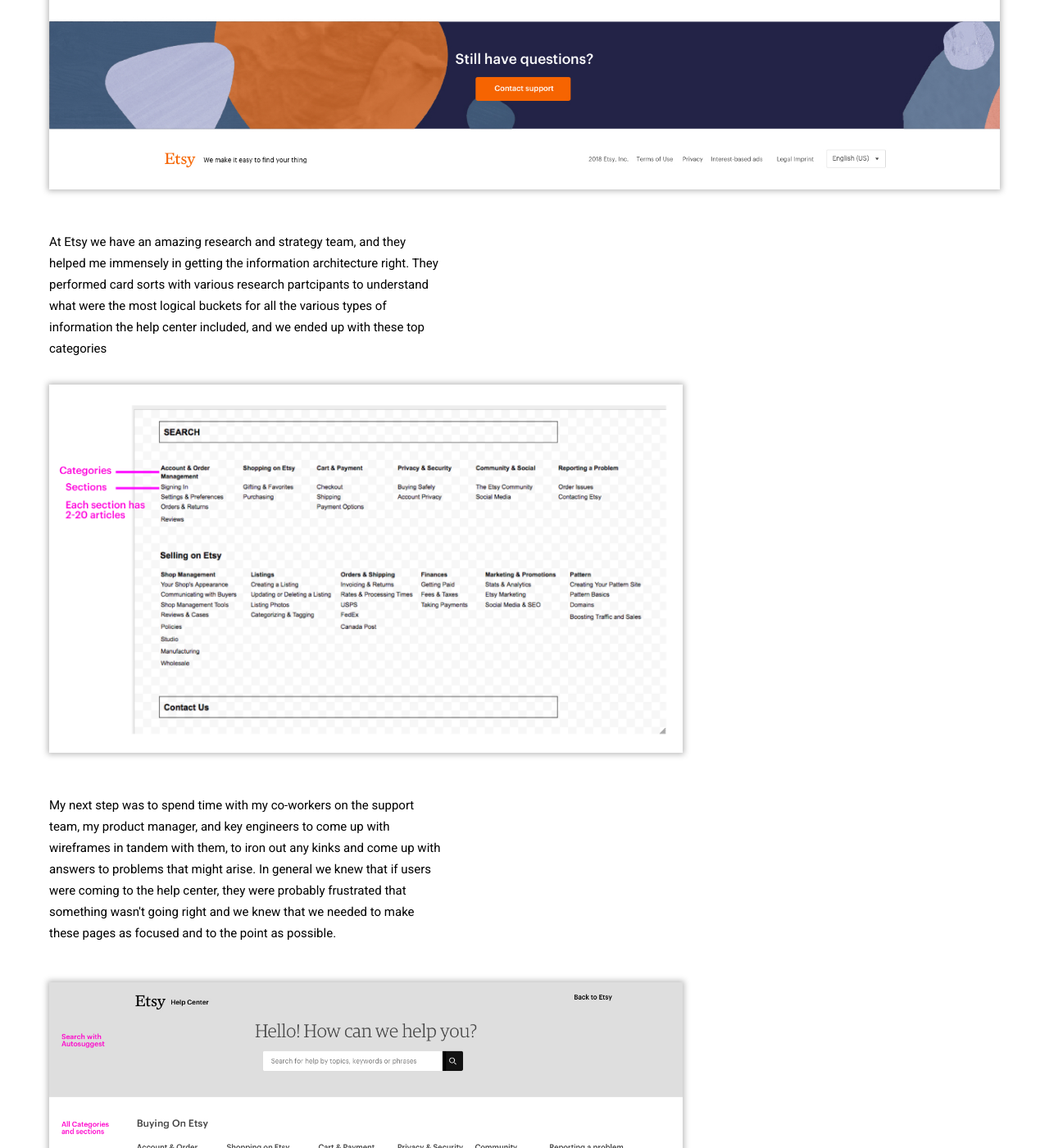
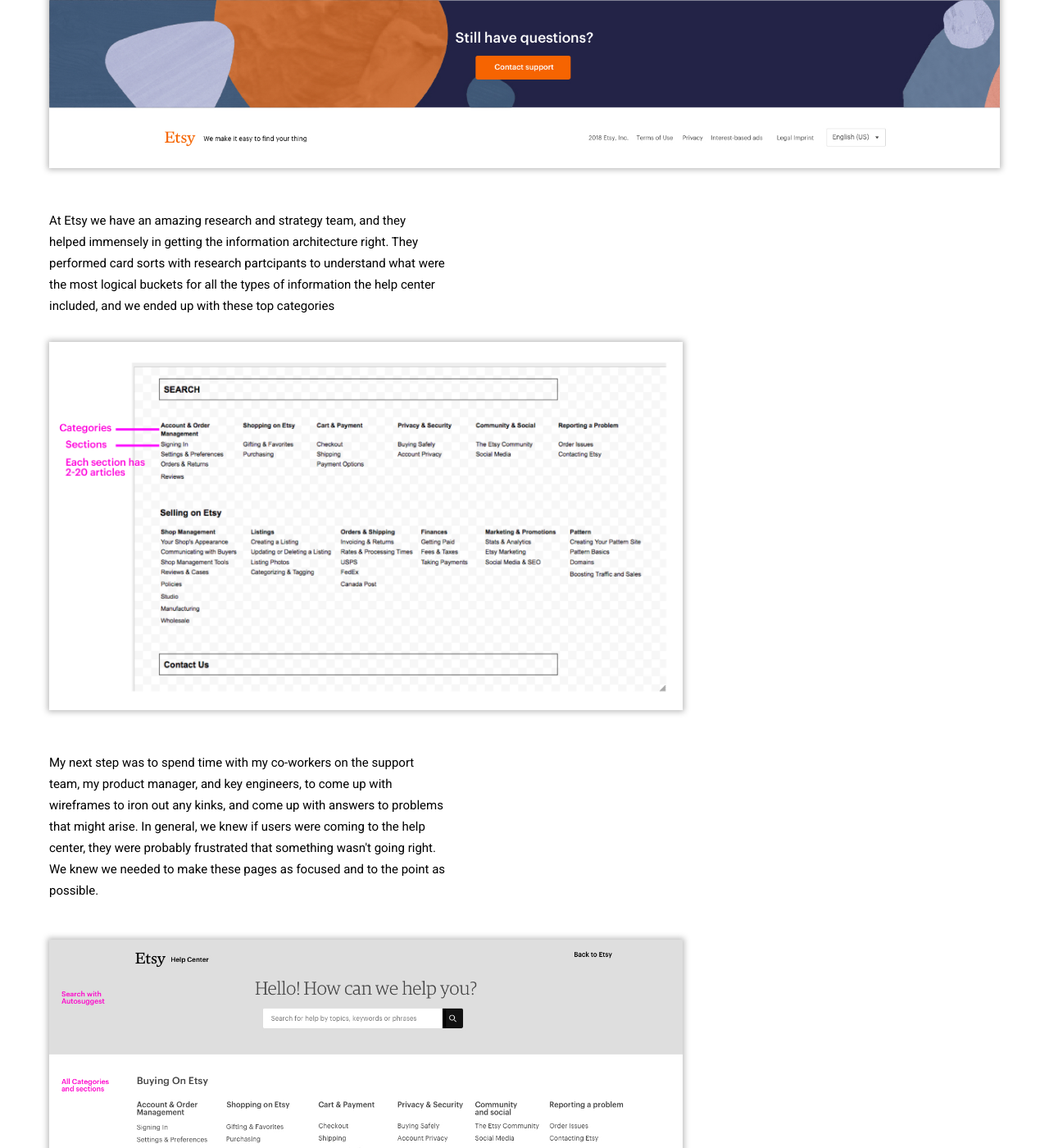
Before and after one commit to derrellwilliams/portfolio_v7, a Jekyll site: the page built from help_center.html, in a window 1280 px wide and 1400 px high, scrolled down 1250 px. Shown: the whole window at 82% size. Built offline with Jekyll 4.4.1, drawn with Linux system fonts in a browser that asks for light colours; comment, search, counter and statistics services are not loaded; some of the changed text lies outside the part shown.

Commit message:
copyedits

```diff
--- a/assorted.html
+++ b/assorted.html
@@ -12,7 +12,7 @@
           </div>
         </div>
       <div class="pt2">
-        <p>Beyond my full time jobs, I'm always working on some sort of personal side projects. For the past 6 months I have been volunteering for the Utah Avalanche Center. As an avid backcountry skier, I use their product daily during the winter months, and having an opportunity to work on a complete redesign for the 2018/2019 season has been a highlight of my career. It's not launching for a few months, but you can see a few screenshots of the progress below! I'm doing all of the design and front end development for this project. </p>
+        <p>Beyond my full-time job, I like to find personal side projects. For the past 6 months, I have been volunteering for the Utah Avalanche Center. As an avid backcountry skier, I use their product daily during the winter months, and having an opportunity to work on a complete redesign for the 2018/19 season has been a highlight. It's not launching for a few months, but you can see a screenshots of the progress below. I'm doing all of the design and front-end development for this project. </p>
       </div>
     </div>
   </div>
--- a/etsy.html
+++ b/etsy.html
@@ -15,9 +15,9 @@
 		          </div>
 		        </div>
 
-			  <p>Etsy is the global marketplace for unique and creative goods with over 50 million items for sale, 2 million sellers, 26 million buyers and 3.25 billion dollars in annual gross merchandise sales. I have been a designer at Etsy for almost 5 years, where I have worked on various parts of the product in various capacities. I started at Etsy as a senior designer, worked as a design lead for a period of time and am currently a staff designer (senior ++ at Etsy).</p>
+			  <p>Etsy is the global marketplace for unique and creative goods, with more than 50 million items for sale, 2 million sellers, 26 million buyers and $3.25 billion in annual gross merchandise sales. I have been a designer at Etsy for almost 5 years, where I have worked on different parts of the product in many capacities. I started at Etsy as a senior designer, worked as a design lead for a period of time, and now am currently a staff designer (senior ++).</p>
 
-			<p class="mt3">Below are links to deeper dives into areas of Etsy I have worked on.</p>
+			<p class="mt3">Below are links to dive deeper into my work at Etsy.</p>
 			<div class="col col-12 mb5 pb3">
 			    <div class="clearfix">
 			      <div class="col col lg-col-12 md-col-12 sm-col-12">
--- a/help_center.html
+++ b/help_center.html
@@ -12,7 +12,7 @@
           </div>
         </div>
       <div class="pt2">
-        <p>Etsy underwent a few big changes in the spring of 2018, and to support some of those updates we migrated our homegrown Help Center to Zendesk in attempt to allow our support team to update and customize the help center as needed, along with opening a rich set of features we could take advantage of. My job was to take what we had and come up with revamped experience that was easier to use and help us make the transition.</p>
+        <p>Etsy underwent a few big changes in the spring of 2018, and to support those updates we migrated our homegrown help center to Zendesk. This allowed our support team to update and customize the help center as needed, along with opening a rich set of features we could take advantage of. My job was to take those features and create a revamped experience that was easier to use.</p>
       </div>
     </div>
   </div>
@@ -25,7 +25,7 @@
 
   <div class="clearfix">
     <div class="col lg-col-5 md-col-5 sm-col-12 mt3">
-      <p>At Etsy we have an amazing research and strategy team, and they helped me immensely in getting the information architecture right. They performed card sorts with various research partcipants to understand what were the most logical buckets for all the various types of information the help center included, and we ended up with these top categories</p>
+      <p>At Etsy we have an amazing research and strategy team, and they helped immensely in getting the information architecture right. They performed card sorts with research partcipants to understand what were the most logical buckets for all the types of information the help center included, and we ended up with these top categories</p>
     </div>
     <img class="full-width sm-col-12 md-col-8 mt2 img-shadow" data-echo="/images/etsy/help_center/06.jpg">
 
@@ -33,7 +33,7 @@
 
   <div class="clearfix">
     <div class="col lg-col-5 md-col-5 sm-col-12 mt3">
-      <p>My next step was to spend time with my co-workers on the support team, my product manager, and key engineers to come up with wireframes in tandem with them, to iron out any kinks and come up with answers to problems that might arise. In general we knew that if users were coming to the help center, they were probably frustrated that something wasn't going right and we knew that we needed to make these pages as focused and to the point as possible.</p>
+      <p>My next step was to spend time with my co-workers on the support team, my product manager, and key engineers, to come up with wireframes to iron out any kinks, and come up with answers to problems that might arise. In general, we knew if users were coming to the help center, they were probably frustrated that something wasn't going right. We knew we needed to make these pages as focused and to the point as possible.</p>
     </div>
       <img class="full-width sm-col-12 md-col-8 mt3 img-shadow" data-echo="/images/etsy/help_center/07.jpg">
       <img class="full-width sm-col-12 md-col-8 mt3 img-shadow" data-echo="/images/etsy/help_center/08.jpg">
@@ -42,14 +42,14 @@
 
   <div class="clearfix">
     <div class="col lg-col-5 md-col-5 sm-col-12 mt3">
-      <p>I then moved on to visual design, making sure everything that we had come up with in the wireframe stage made the most sense. We also created a tappable prototype at this point and brought in a handful of research participants to perform usability studies to make sure we were on the right track before we started officially launching the new help center.</p>
+      <p>I then moved on to visual design, making sure everything we had come up with in the wireframe stage made the most sense. Our team also created a tappable prototype and brought in a handful of research participants to perform usability studies, making sure we were on the right track before we started officially launching the new help center.</p>
     </div>
       <img class="full-width sm-col-12 md-col-8 mt3 img-shadow" data-echo="/images/etsy/help_center/02.jpg">
   </div>
 
   <div class="clearfix">
     <div class="col lg-col-5 md-col-5 sm-col-12 mt3">
-      <p>We were also creating all of these pages on mobile at the same time. One of the key pages that we focused on was the contact page and making that as seamless for users as possible.</p>
+      <p>We also created all the pages on mobile at the same time. One of the key pages that we focused on was the contact page and making that as seamless for users as possible.</p>
     </div>
   </div>
 
--- a/index.html
+++ b/index.html
@@ -14,9 +14,9 @@
           </div>
         </div>
       <div class="pt2">
-        <p>I am currently a staff designer at <a href="http://etsy.com">Etsy</a> where I have been working on various parts of the product for almost 5 years.</p>
-        <p>Before Etsy, I was the first designer at <a href="http://compass.com">Compass</a>, where I was a part of all things design; branding, product, ui/ux, research, and product vision.</p>
-        <p>Before Compass, I worked for various companies and design studios with clients like West Elm, J. Crew, Adidas, and many more.</p>
+        <p>I am currently a staff designer at <a href="http://etsy.com">Etsy</a> where I have been working on different parts of the product for almost 5 years.</p>
+        <p>Before Etsy, I was the first designer at <a href="http://compass.com">Compass</a>, where I was a part of all things design — branding, product, UI/UX, research, and product vision.</p>
+        <p>Before Compass, I worked for various companies and design studios, with clients like West Elm, J. Crew, Adidas, and many more.</p>
       </div>
     </div>
     <div class="col lg-col-7 md-col-7 sm-col-12">
--- a/other_etsy.html
+++ b/other_etsy.html
@@ -12,8 +12,8 @@
           </div>
         </div>
       <div class="pt2">
-        <p>Beyond my "full-time" teams at Etsy, I've done many one-off projects, from working on our category navigation and updating listing cards throughout the site, to creating marketing pages for different events and initiatives.</p>
-        <p>Even "extracurricular" projects like helping to create Etsy FC, the company soccer team. Where I created logos, patches, jerseys, and websites</p>
+        <p>Beyond my full-time teams at Etsy, I've done many one-off projects, from working on our category navigation and updating listing cards throughout the site, to creating marketing pages for different events and initiatives.</p>
+        <p>Even extracurricular projects, like helping to create Etsy FC, the company soccer team. Where I created logos, patches, jerseys, and websites</p>
       </div>
     </div>
   </div>
--- a/search_etsy.html
+++ b/search_etsy.html
@@ -12,8 +12,8 @@
           </div>
         </div>
       <div class="pt2">
-        <p>Imagine a library with 50 million books, but instead of books with accurate metadata from a publisher, the information was submitted by 3 million different people, and each person provided information using varied categories. To make things more interesting, your job as a librarian is to catalog the books for your 35 million patrons. That scenario maps pretty well to my time as lead product designer on search at Etsy. Trying to understand and organize those 50 million unique handmade or vintage items was what I was up to as a member of the Search team for almost 3 years.</p>
-        <p>I have worked on search from a handful of different angles, but the main focuses have been to create an understandable UI backed by qualitative and quantitative research, work with other parts of the company in getting more structured and accurate metadata from sellers while working with our taxonomists in organizing the inventory, and guide users to what they are looking for through filters and other means.</p>
+        <p>Imagine a library with 50 million books, but instead of books with accurate metadata from a publisher, the information is submitted by 3 million different people, and each person provided information using varied categories. To make things more interesting, your job as a librarian is to catalog the books for your 35 million patrons. That scenario maps pretty well to my time as lead product designer on search at Etsy. Trying to understand and organize those 50 million unique handmade or vintage items was what I was up to as a member of the search team for almost 3 years.</p>
+        <p>I have worked on search from a handful of different angles, but the main focus had been to create an understandable UI backed by qualitative and quantitative research, work with other parts of the company in getting more structured and accurate metadata from sellers while working with our taxonomists in organizing the inventory, and guide users to what they are looking for through filters and other means.</p>
       </div>
     </div>
   </div>
```
Also changed, not shown: images/etsy/help_center/1.jpg (added), 1 other file.
